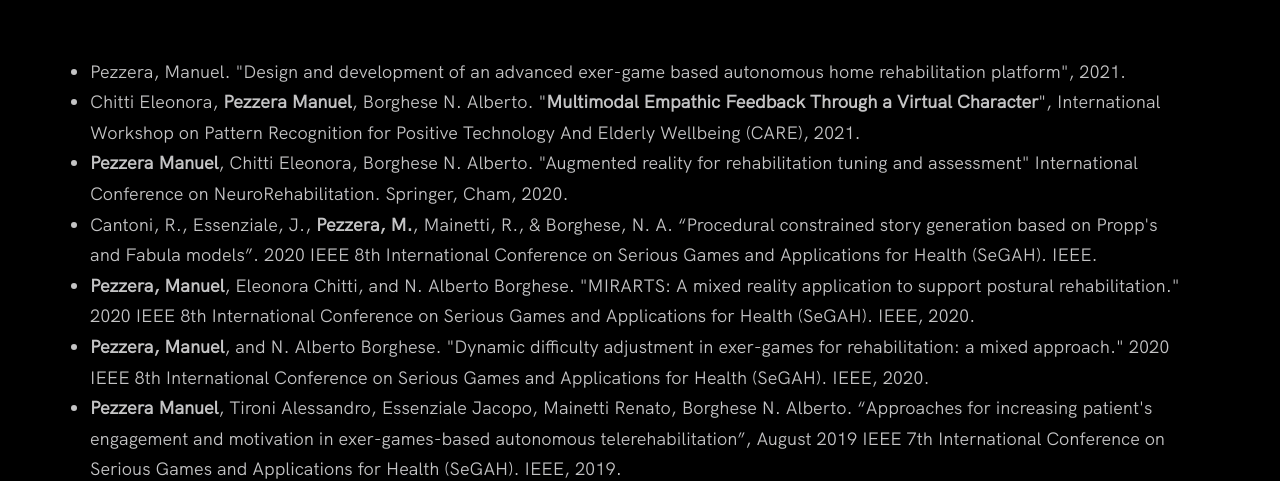
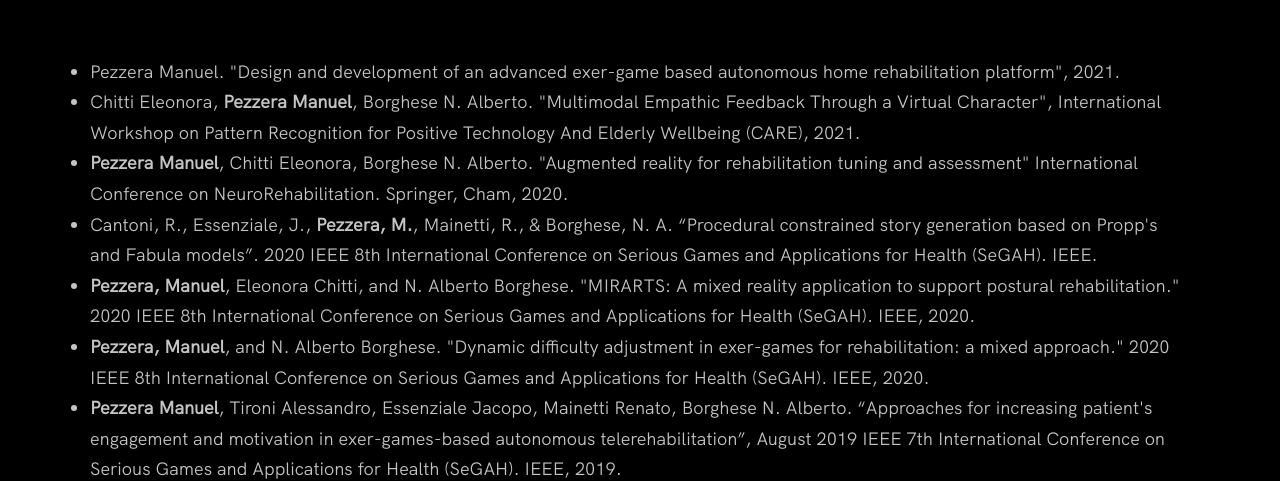
Before and after one commit to manuelpezzera/manuelpezzera.github.io, a plain HTML site: page publications.html in a window 1280 px wide. Shown: the part 322-803 px from the top of the page. Drawn offline with Linux system fonts and the light colour scheme.

Commit message:
Update publications.html

```diff
--- a/publications.html
+++ b/publications.html
@@ -49,8 +49,8 @@
         <div class="work__boxes">
 
           <ul>
-            <li>Pezzera, Manuel. "Design and development of an advanced exer-game based autonomous home rehabilitation platform", 2021.</li>
-            <li>Chitti Eleonora, <b>Pezzera Manuel</b>, Borghese N. Alberto. "<b>Multimodal Empathic Feedback Through a Virtual Character</b>", International Workshop on Pattern Recognition for Positive Technology And Elderly Wellbeing (CARE), 2021.</li>
+            <li><b></b>Pezzera Manuel</b>. "Design and development of an advanced exer-game based autonomous home rehabilitation platform", 2021.</li>
+            <li>Chitti Eleonora, <b>Pezzera Manuel</b>, Borghese N. Alberto. "Multimodal Empathic Feedback Through a Virtual Character", International Workshop on Pattern Recognition for Positive Technology And Elderly Wellbeing (CARE), 2021.</li>
             <li><b>Pezzera Manuel</b>, Chitti Eleonora, Borghese N. Alberto. "Augmented reality for rehabilitation tuning and assessment" International Conference on NeuroRehabilitation. Springer, Cham, 2020.</li>
             <li>Cantoni, R., Essenziale, J., <b>Pezzera, M.</b>, Mainetti, R., & Borghese, N. A. “Procedural constrained story generation based on Propp's and Fabula models”. 2020 IEEE 8th International Conference on Serious Games and Applications for Health (SeGAH). IEEE.</li>
             <li><b>Pezzera, Manuel</b>, Eleonora Chitti, and N. Alberto Borghese. "MIRARTS: A mixed reality application to support postural rehabilitation." 2020 IEEE 8th International Conference on Serious Games and Applications for Health (SeGAH). IEEE, 2020.</li>
```
